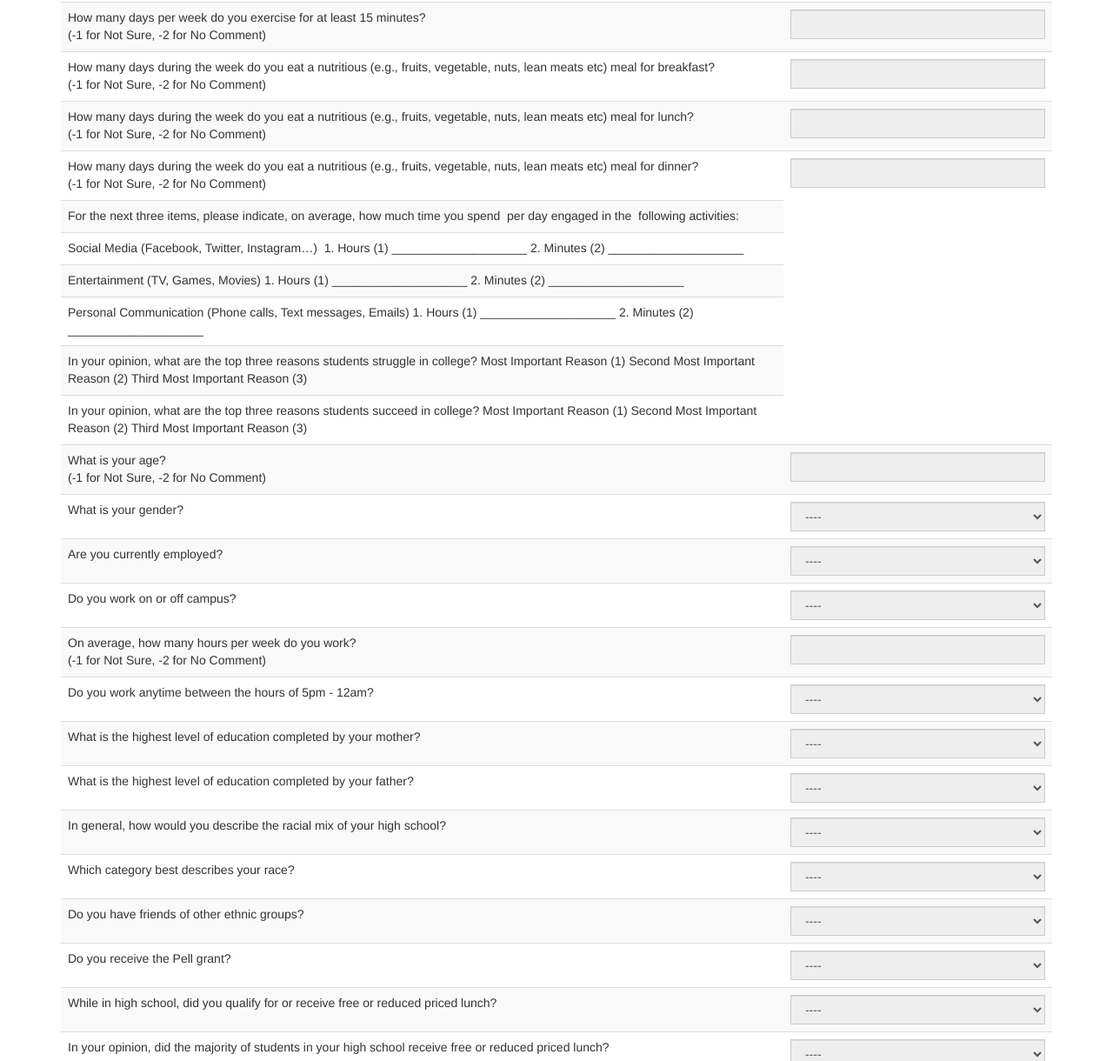
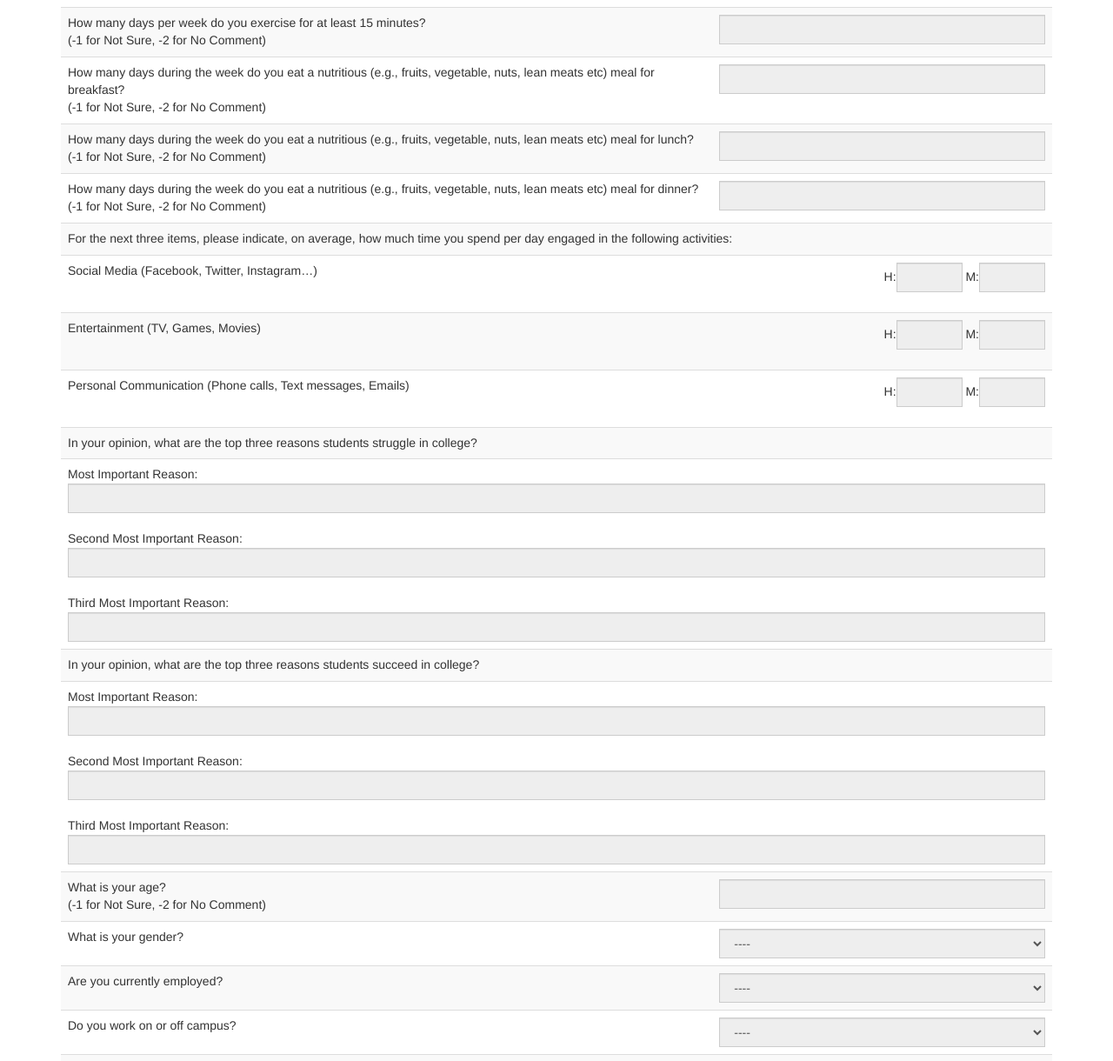
Before and after one commit to idl/SBA3, a Django app: template sba3/sba3/templates/sba3/answers.html in a window 1280 px wide. Shown: the part 5280-6500 px from the top of the page at 87% size. Run offline with Django 3.2, Linux system fonts and the light colour scheme; the template is opened without the code that fills it, so the values that code supplies are empty; parts of the project's set-up code (start-up, migrations or seed data) failed here and were passed over; some libraries are stand-ins or nearby versions.

Commit message:
fixed GPA issue and added page10 to the db

```diff
--- a/sba3/sba3/templates/sba3/answers.html
+++ b/sba3/sba3/templates/sba3/answers.html
@@ -1657,53 +1657,96 @@
     </tr>
 
     <tr>
-      <td>
-        For the next three items, please indicate, on average, how much time you spend  per day engaged in the  following activities:
+      <td colspan='2'>
+        For the next three items, please indicate, on average, how much time you spend per day engaged in the following activities:
       </td>
     </tr>
 
     <tr>
       <td>
         Social Media (Facebook, Twitter, Instagram…)
-        1. Hours (1) ____________________
-
-        2. Minutes (2) ____________________
+      </td>
+      <td style='text-align:right'>
+        <div class='form-group form-inline'>
+          H:<input name='p10[]' id='p10q1' type='number' min='-2' max='24' class="form-control" disabled="true">
+<!--         </div>
+        <div class='form-group form-inline'> -->
+          M:<input name='p10[]' id='p10q2' type='number' min='-2' max='59' class="form-control" disabled="true">
+        </div>
       </td>
     </tr>
 
     <tr>
       <td>
          Entertainment (TV, Games, Movies)
-        1. Hours (1) ____________________
-
-        2. Minutes (2) ____________________
+      </td>
+      <td style='text-align:right'>
+        <div class='form-group form-inline'>
+          H:<input name='p10[]' id='p10q3' type='number' min='-2' max='24' class="form-control" disabled="true">
+<!--         </div>
+        <div class='form-group form-inline'> -->
+          M:<input name='p10[]' id='p10q4' type='number' min='-2' max='59' class="form-control" disabled="true">
+        </div>
       </td>
     </tr>
 
     <tr>
       <td>
          Personal Communication (Phone calls, Text messages, Emails)
-        1. Hours (1) ____________________
-
-        2. Minutes (2) ____________________
-      </td>
-    </tr>
-
-    <tr>
-      <td>
+      </td>
+      <td style='text-align:right'>
+        <div class='form-group form-inline'>
+          H:<input name='p10[]' id='p10q5' type='number' min='-2' max='24' class="form-control" disabled="true">
+<!--         </div>
+        <div class='form-group form-inline'> -->
+          M:<input name='p10[]' id='p10q6' type='number' min='-2' max='59' class="form-control" disabled="true">
+        </div>
+      </td>
+    </tr>
+
+    <tr>
+      <td colspan='2'>
          In your opinion, what are the top three reasons students struggle in college?
-        Most Important Reason (1)
-        Second Most Important Reason (2)
-        Third Most Important Reason (3)
-      </td>
-    </tr>
-
-    <tr>
-      <td>
+      </td>
+    </tr>
+    <tr>
+      <td colspan='2'>
+        Most Important Reason:<input name='p10[]' id='p10q7' type='text' disabled="true">
+<!--       </td>
+    </tr>
+    <tr>
+      <td colspan='2'> -->
+      <br>
+        Second Most Important Reason:<input name='p10[]' id='p10q8' type='text' disabled="true">
+<!--       </td>
+    </tr>
+    <tr>
+      <td colspan='2'> -->
+      <br>
+        Third Most Important Reason:<input name='p10[]' id='p10q9' type='text' disabled="true">
+      </td>
+    </tr>
+
+    <tr>
+      <td colspan='2'>
          In your opinion, what are the top three reasons students succeed in college?
-        Most Important Reason (1)
-        Second Most Important Reason (2)
-        Third Most Important Reason (3)
+      </td>
+    </tr>
+    <tr>
+      <td colspan='2'>
+        Most Important Reason:<input name='p10[]' id='p10q10' type='text' disabled="true">
+<!--       </td>
+    </tr>
+    <tr>
+      <td colspan='2'> -->
+      <br>
+        Second Most Important Reason:<input name='p10[]' id='p10q11' type='text' disabled="true">
+<!--       </td>
+    </tr>
+    <tr>
+      <td colspan='2'> -->
+      <br>
+        Third Most Important Reason:<input name='p10[]' id='p10q12' type='text' disabled="true">
       </td>
     </tr>
 
--- a/sba3/sba3/templates/sba3/page7.html
+++ b/sba3/sba3/templates/sba3/page7.html
@@ -123,7 +123,7 @@
         (-1 for Not Sure, -2 for No Comment)
       </td>
       <td>
-        <input name='p7[]' id='p7q7' type='number' min='-2' max='5'>
+        <input name='p7[]' id='p7q7' type='number' min='-2' max='5' step='any'>
       </td>
     </tr>
     <tr>
@@ -131,7 +131,7 @@
         What was your overall grade point average (GPA) in College?<br>
         (-1 for Not Sure, -2 for No Comment)
       <td>
-        <input name='p7[]' id='p7q8' type='number' min='-2' max='5'>
+        <input name='p7[]' id='p7q8' type='number' min='-2' max='5' step='any'>
       </td>
     </tr>
 
--- a/sba3/sba3/views/navigation.py
+++ b/sba3/sba3/views/navigation.py
@@ -113,4 +113,5 @@ def report(request):
     row = AnswerSet.objects.values().filter(student_id=current_student).get()
 
     request.session.flush()
+    request.session['survey_user_id'] = current_student.id
     return render(request, 'answers.html', {'row':row})
```
Also changed, not shown: sba3/sba3/models.py (+12 -0 lines), sba3/sba3/templates/sba3/page10.html (+27 -29 lines).
